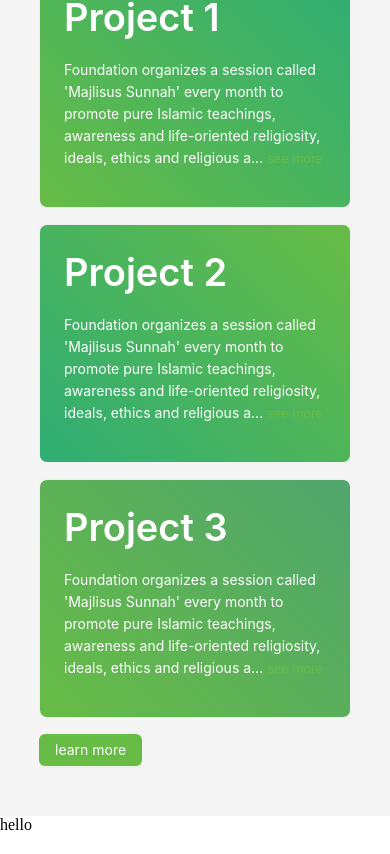
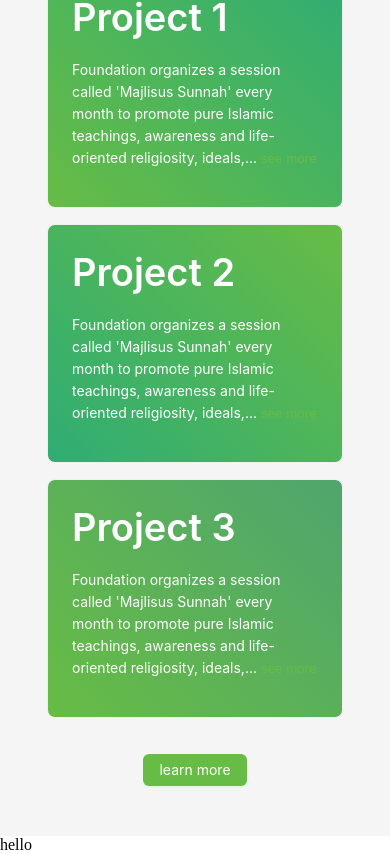
Before and after one commit to mehedi-imun/youth-foundation-frontend, a Next.js app: page / in a window 390 px wide. Shown: the part 5677-6531 px from the top of the page. Built offline with nearby package versions, Linux system fonts and the light colour scheme; what @ant-design/nextjs-registry would draw is missing.

Commit message:
solve responsive issue

```diff
--- a/src/app/(commonLayout)/components/page/home/Project.tsx
+++ b/src/app/(commonLayout)/components/page/home/Project.tsx
@@ -22,18 +22,17 @@ const gradientColors = [
 export default function Project({ data }: ProjectProps) {
   return (
     <Layout>
-
       <Row
+        justify="center"
         style={{ width: "80%", margin: "auto", padding: "50px 0px" }}
         gutter={[16, 16]}
       >
         {data.map((project, index) => {
           // Select a gradient color for each card
-            const randomGradient =
-              gradientColors[index % gradientColors.length];
+          const randomGradient = gradientColors[index % gradientColors.length];
 
           return (
-              <Col  style={{padding:"0"}}  key={index} xs={24} sm={12} md={12} lg={8}>
+            <Col key={index} xs={24} sm={12} md={12} lg={8}>
               <Card
                 // bordered={false}
                 style={{
@@ -44,7 +43,7 @@ export default function Project({ data }: ProjectProps) {
                   {project.title}
                 </Typography.Title>
                 <Typography.Paragraph
-                    style={{ color: "white",}}
+                  style={{ color: "white" }}
                   ellipsis={{
                     rows: 5, // Set the number of lines after which ellipsis appears
                     expandable: true, // Allow expanding the text on click
@@ -57,9 +56,10 @@ export default function Project({ data }: ProjectProps) {
             </Col>
           );
         })}
-         <div> <Button  type="primary">learn more</Button></div>
+        <Button style={{ marginTop: "20px" }} type="primary">
+          learn more
+        </Button>
       </Row>
-
     </Layout>
   );
 }
```
Lines whose indentation alone changed are shown as unchanged.
